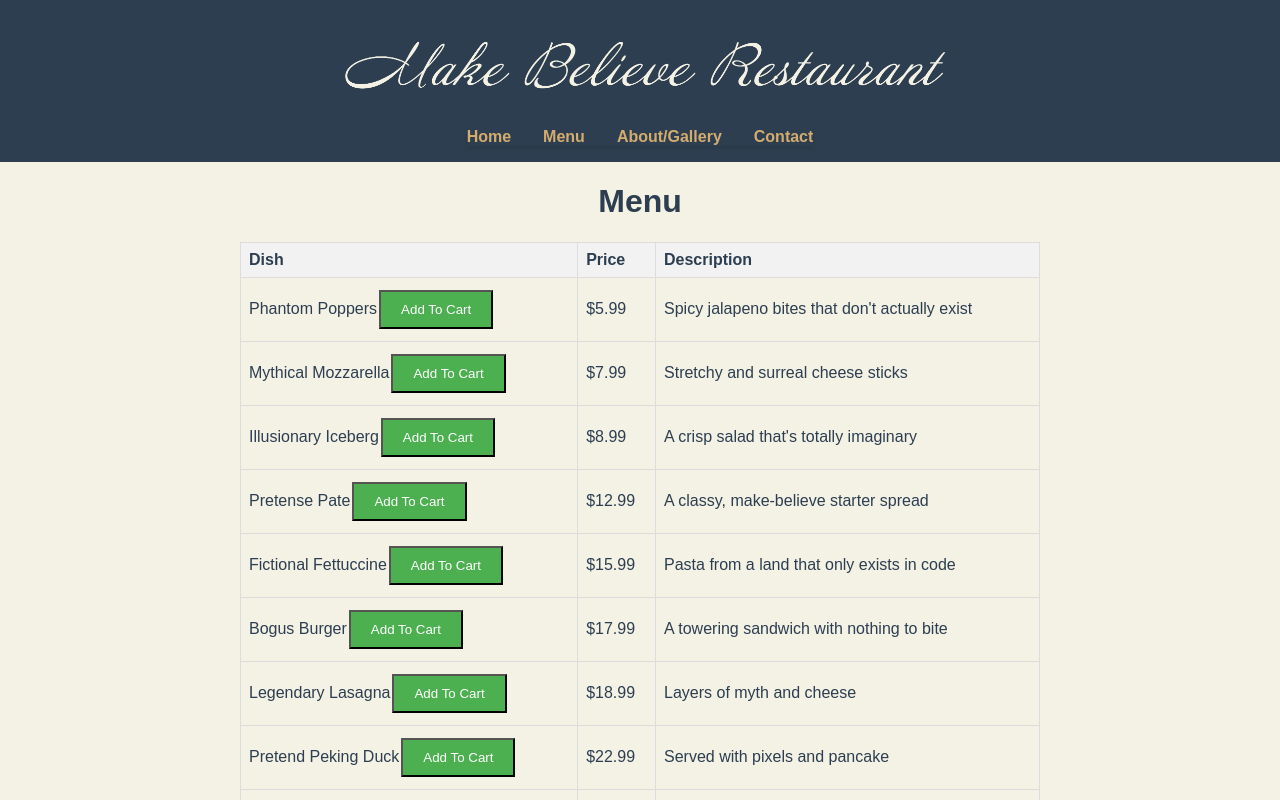
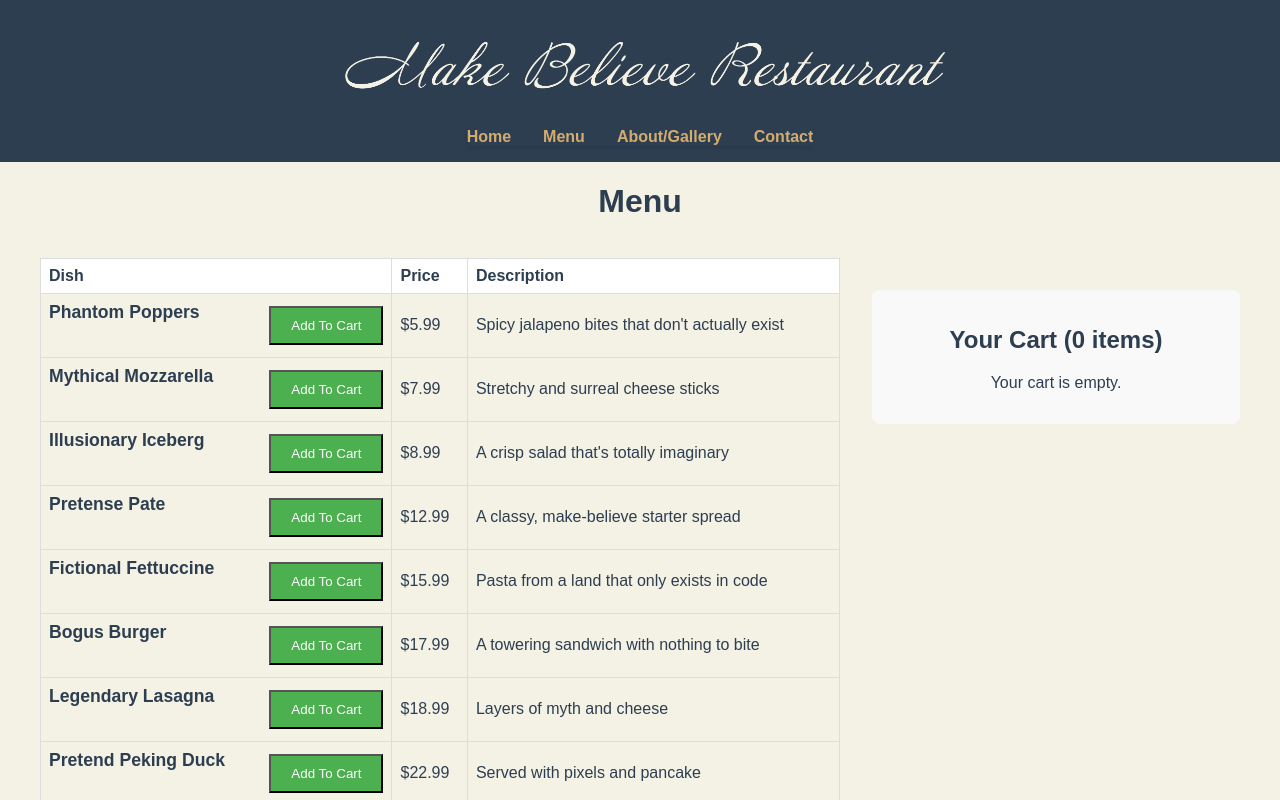
Before and after one commit to LeahKelley/MakeBelieveReact, a React (Create React App) app: page /menu in a window 1280 px wide. Shown: the top 800 px of the page. Built offline with nearby package versions, Linux system fonts and the light colour scheme.

Commit message:
fixed menu layout

```diff
--- a/src/pages/Menu.css
+++ b/src/pages/Menu.css
@@ -1,3 +1,22 @@
+.menu-content {
+    display: flex;
+    align-items: flex-start;
+    gap: 2rem;
+    padding: 1rem 0;
+    padding-left: 25px;
+    padding-right: 25px;
+    max-width: 1200px;
+    margin: 0 auto;
+}
+
+.menu-content .menu-table {
+    flex: 4;
+}
+
+.menu-content .cart-section {
+    flex: 1;
+}
+
 .menu-page h1 {
     text-align: center;
 }
@@ -16,16 +35,26 @@
 }
 
 .menu-table th {
-    background-color: #f2f2f2;
+    background-color: white;
 }
 
 .menu-table td button.add-to-cart {
-    background-color: #4CAF50; /* Green */
+    background-color: #4CAF50;
     color: white;
     padding: 10px 20px;
     text-align: center;
-    margin: 4px 2px;
+    margin: 4px 0;
+    float: right;
     cursor: pointer;
+}
+
+.menu-table td:first-child {
+  font-weight: bold;
+  font-size: 1.1rem;
+}
+
+.menu-table td:first-child button.add-to-cart {
+  font-weight: normal;
 }
 
 .cart-section {
@@ -35,10 +64,20 @@
 }
 
 .cart-section button.clear-cart {
-    background-color: #f44336; /* Red */
+    background-color: #f44336;
     color: white;
     padding: 10px 20px;
     text-align: center;
     margin: 4px 2px;
     cursor: pointer;
 }
+
+@media (max-width: 768px) {
+  .menu-content {
+    flex-direction: column;
+  }
+  .menu-content .menu-table,
+  .menu-content .cart-section {
+    width: 100%;
+  }
+}
--- a/src/pages/Menu.jsx
+++ b/src/pages/Menu.jsx
@@ -72,7 +72,7 @@ export default function Menu() {
   return (
     <main className="menu-page">
       <h1>Menu</h1>
-
+      <div className="menu-content">
         <table className="menu-table">
           <thead>
             <tr>
@@ -101,6 +101,7 @@ export default function Menu() {
           </tbody>
         </table>
         <Cart />
+      </div>
     </main>
   );
 }
```
Lines whose indentation alone changed are shown as unchanged.
